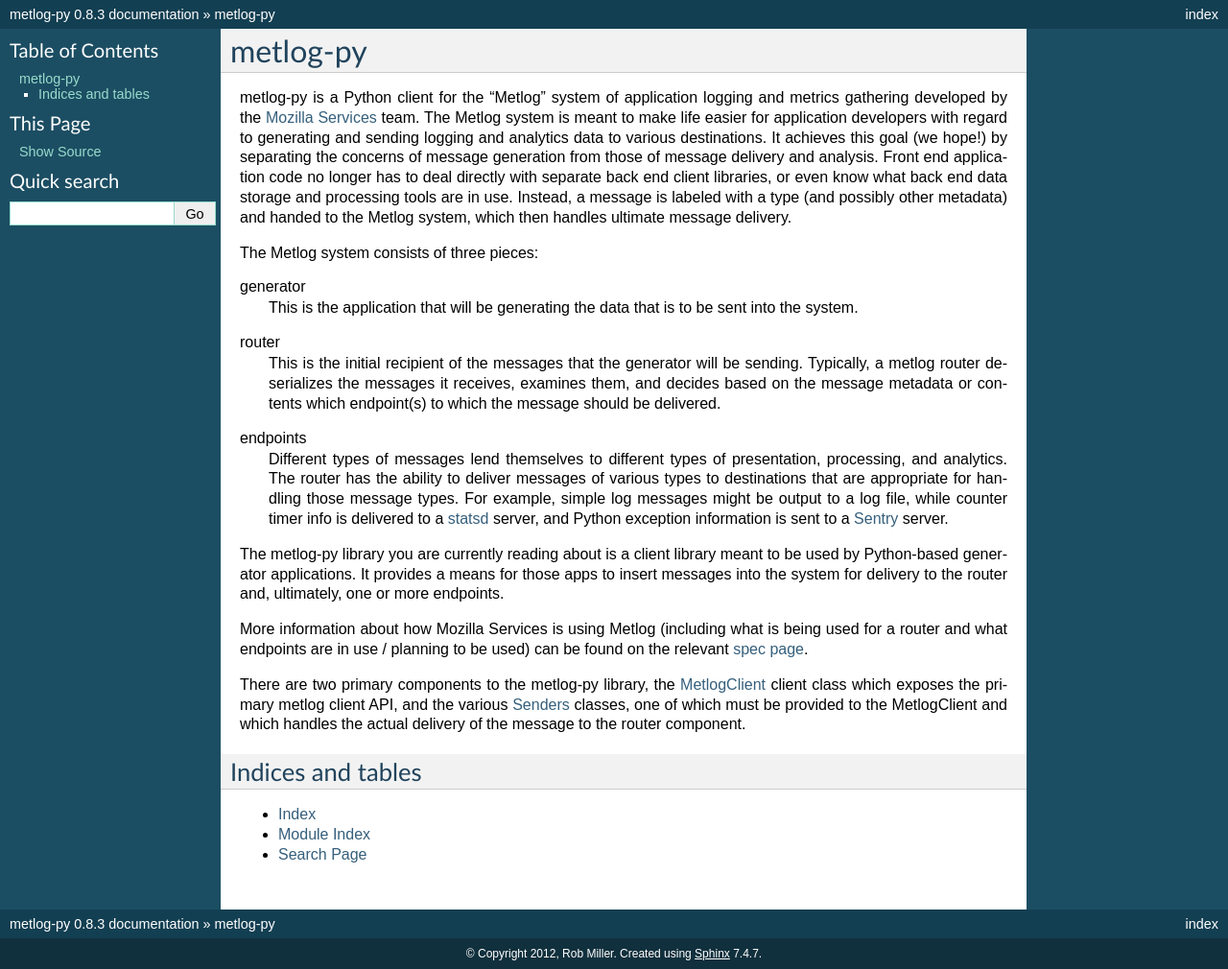
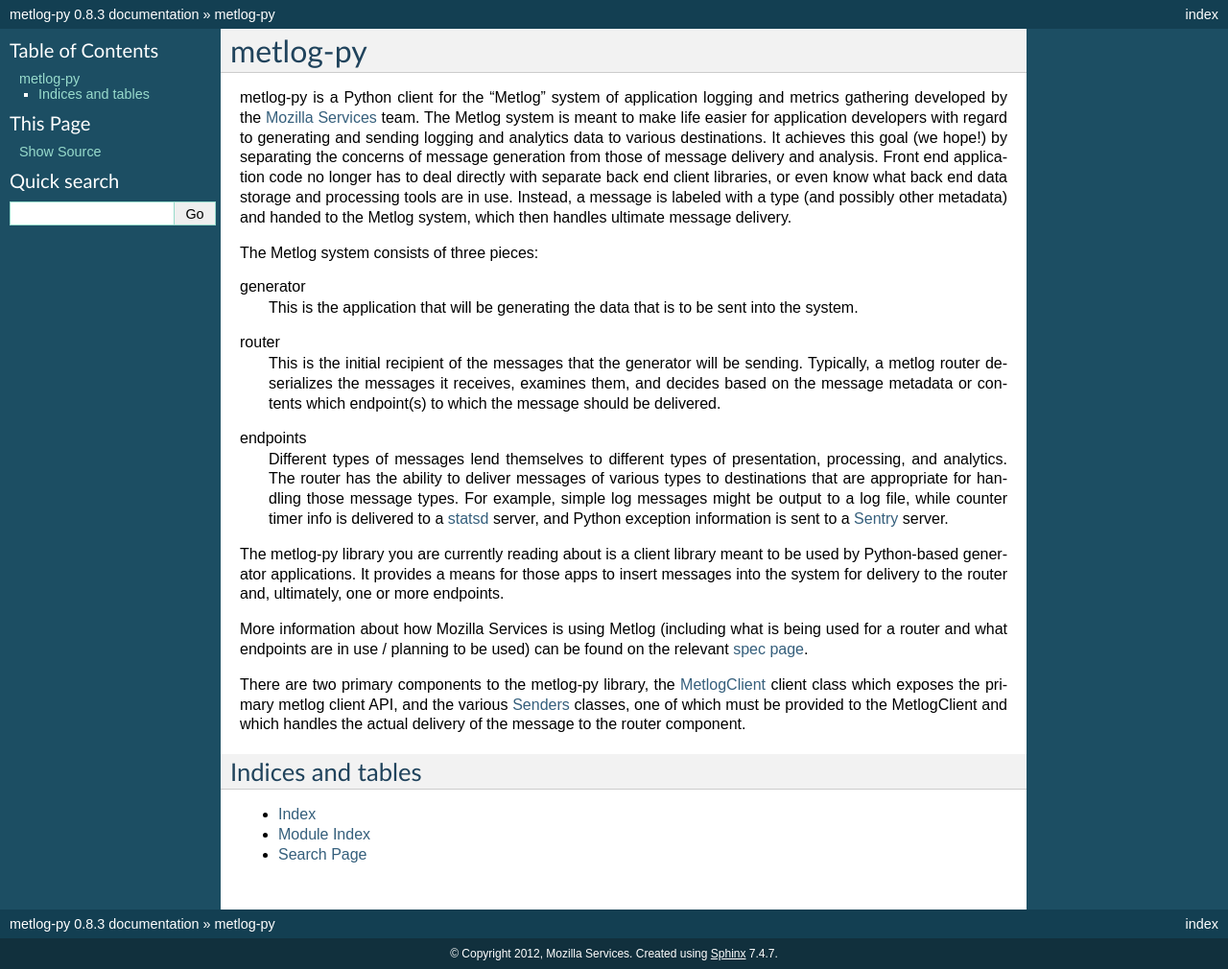
Before and after one commit to mozilla-services/metlog-py, a Sphinx documentation site: the page built from docs/index.rst, in a window 1280 px wide. Shown: the whole page at 96% size. Built offline with Sphinx 7.4.7, drawn with Linux system fonts in a browser that asks for light colours.

Commit message:
copyright from me -> mozilla services

```diff
--- a/docs/conf.py
+++ b/docs/conf.py
@@ -43,7 +43,7 @@
 
 # General information about the project.
 project = u'metlog-py'
-copyright = u'2012, Rob Miller'
+copyright = u'2012, Mozilla Services'
 
 # The version info for the project you're documenting, acts as replacement for
 # |version| and |release|, also used in various other places throughout the
```
